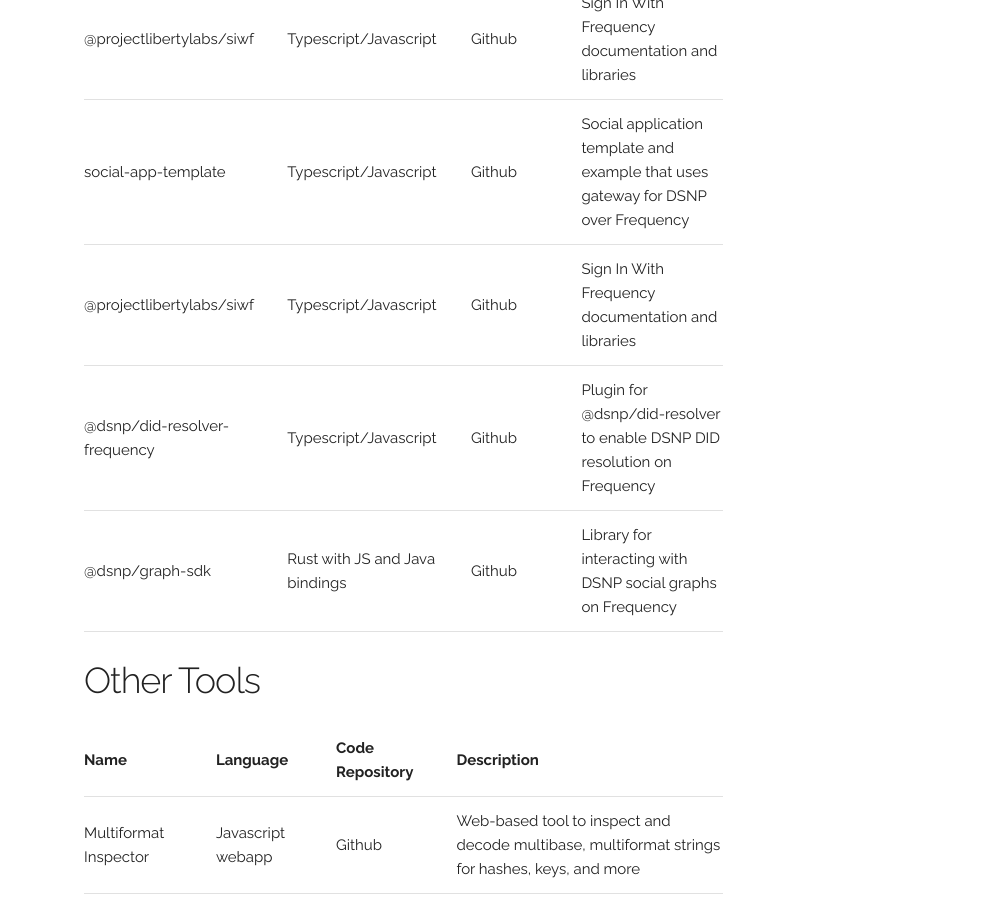
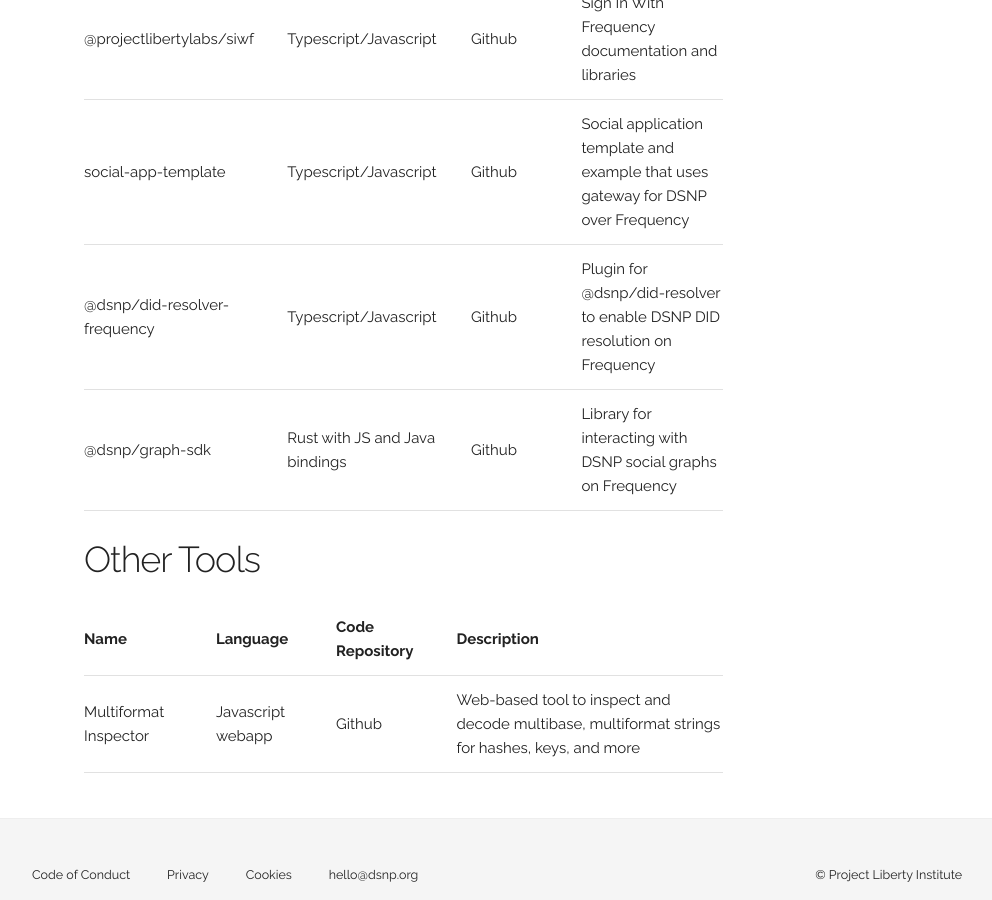
Before and after one commit to DSNP-org/dsnp-web, a Jekyll site: the page built from about/software.md, in a window 1280 px wide and 900 px high, scrolled down 1692 px. Shown: the whole window, without its empty margins (108-1100 px from the left). Built offline with Jekyll 4.4.1, drawn with Linux system fonts in a browser that asks for light colours; comment, search, counter and statistics services are not loaded.

Commit message:
Remove duplicate entry

```diff
--- a/about/software.md
+++ b/about/software.md
@@ -31,7 +31,6 @@
 | [gateway](https://projectlibertylabs.github.io/gateway) | Typescript/Javascript | [Github](https://github.com/ProjectLibertyLabs/gateway) | Suite of self-hosted web services to simplify DSNP over Frequency usage |
 | [@projectlibertylabs/siwf](https://projectlibertylabs.github.io/siwf/v2/docs/) | Typescript/Javascript | [Github](https://github.com/ProjectLibertyLabs/siwf) | Sign In With Frequency documentation and libraries |
 | social-app-template | Typescript/Javascript | [Github](https://github.com/ProjectLibertyLabs/social-app-template) | Social application template and example that uses gateway for DSNP over Frequency |
-| [@projectlibertylabs/siwf](https://projectlibertylabs.github.io/siwf/) | Typescript/Javascript | [Github](https://github.com/ProjectLibertyLabs/siwf) | Sign In With Frequency documentation and libraries |
 | [@dsnp/did-resolver-frequency](https://www.npmjs.com/package/@dsnp/did-resolver-frequency) | Typescript/Javascript | [Github](https://github.com/ProjectLibertyLabs/dsnp-did-resolver-frequency) | Plugin for @dsnp/did-resolver to enable DSNP DID resolution on Frequency |
 | [@dsnp/graph-sdk](https://www.npmjs.com/package/@dsnp/graph-sdk) | Rust with JS and Java bindings | [Github](https://github.com/ProjectLibertyLabs/graph-sdk) | Library for interacting with DSNP social graphs on Frequency |
 
```
